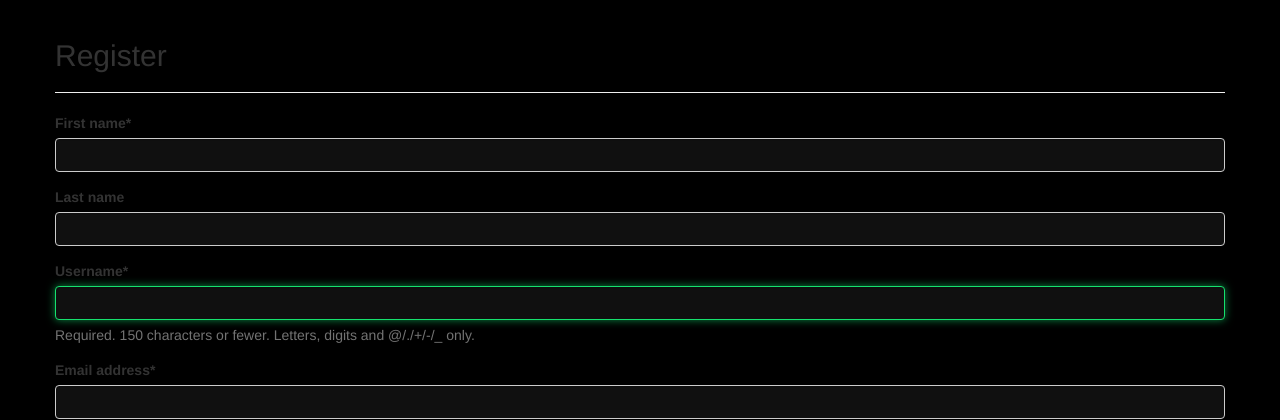
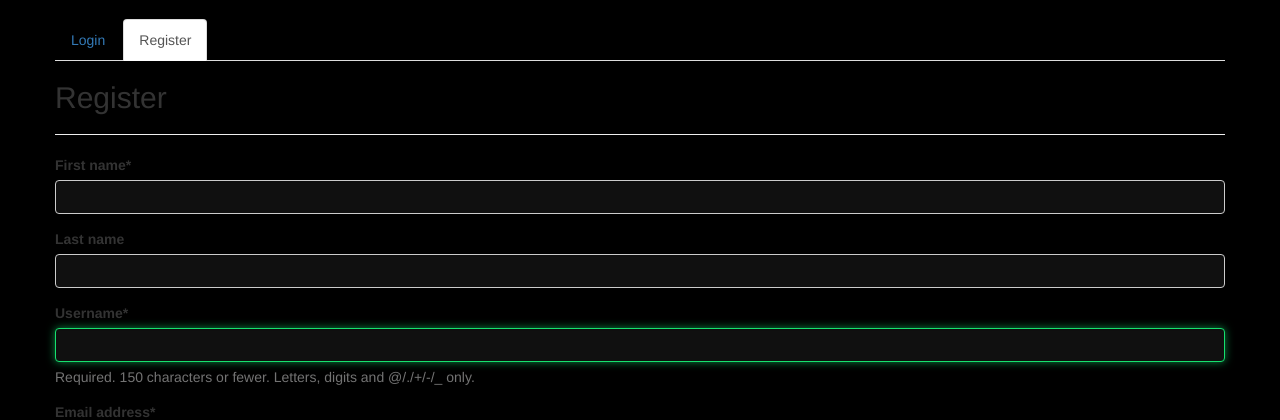
Before and after one commit to Smyan-Narang/cryptic_hunt, a Django app: page /register/ in a window 1280 px wide. Shown: the part 51-471 px from the top of the page. Run offline with Django 3.2, Linux system fonts and the light colour scheme; some libraries are stand-ins or nearby versions.

Commit message:
Update register.html

```diff
--- a/templates/register.html
+++ b/templates/register.html
@@ -2,6 +2,11 @@
 {% block title %} KRYPTOS - register {% endblock %}
 {% block content %}
 {% load crispy_forms_tags %}
+
+<ul class ="nav nav-tabs">
+	<li role="presentation"><a href="/login/">Login</a></li>
+	<li role="presentation" class="active"><a href="/register/">Register</a></li>
+</ul>
 <h2>Register</h2>
 <hr>
 	<form method="POST" action=""> {% csrf_token %}
```
